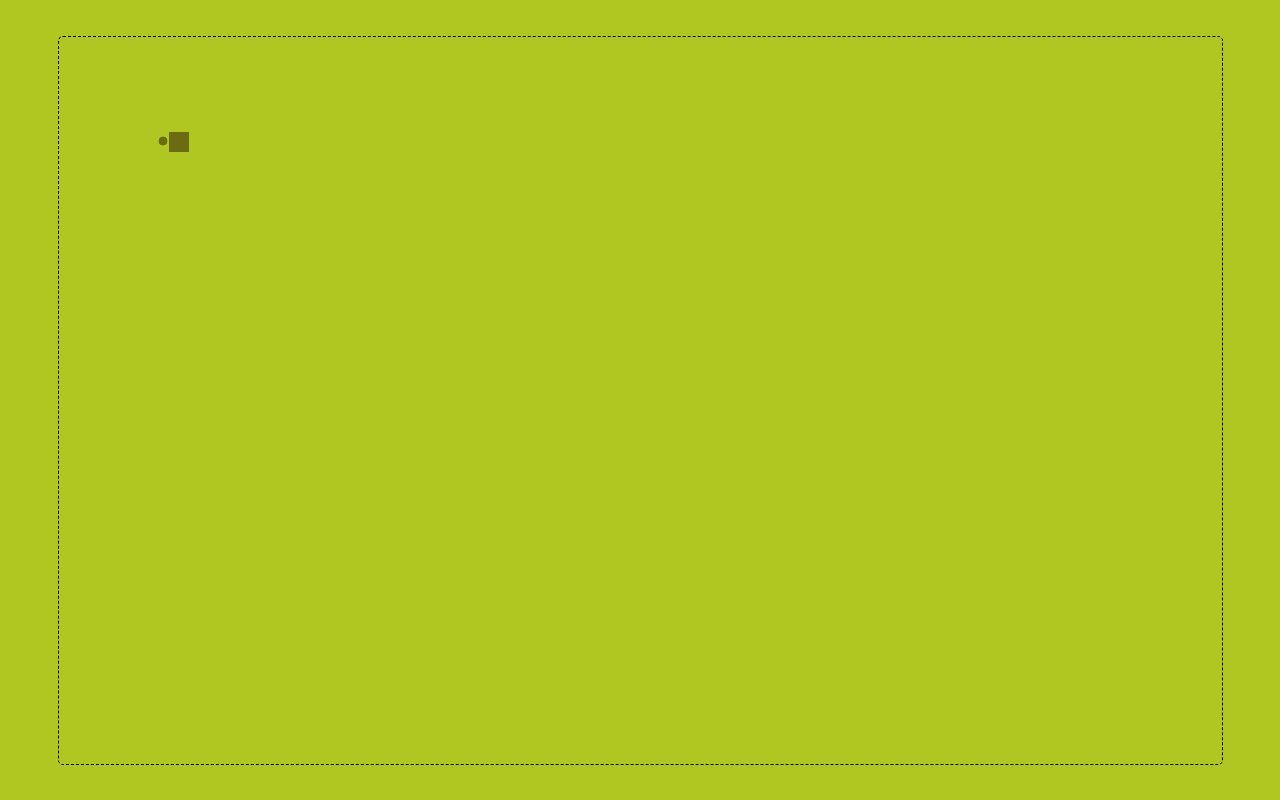
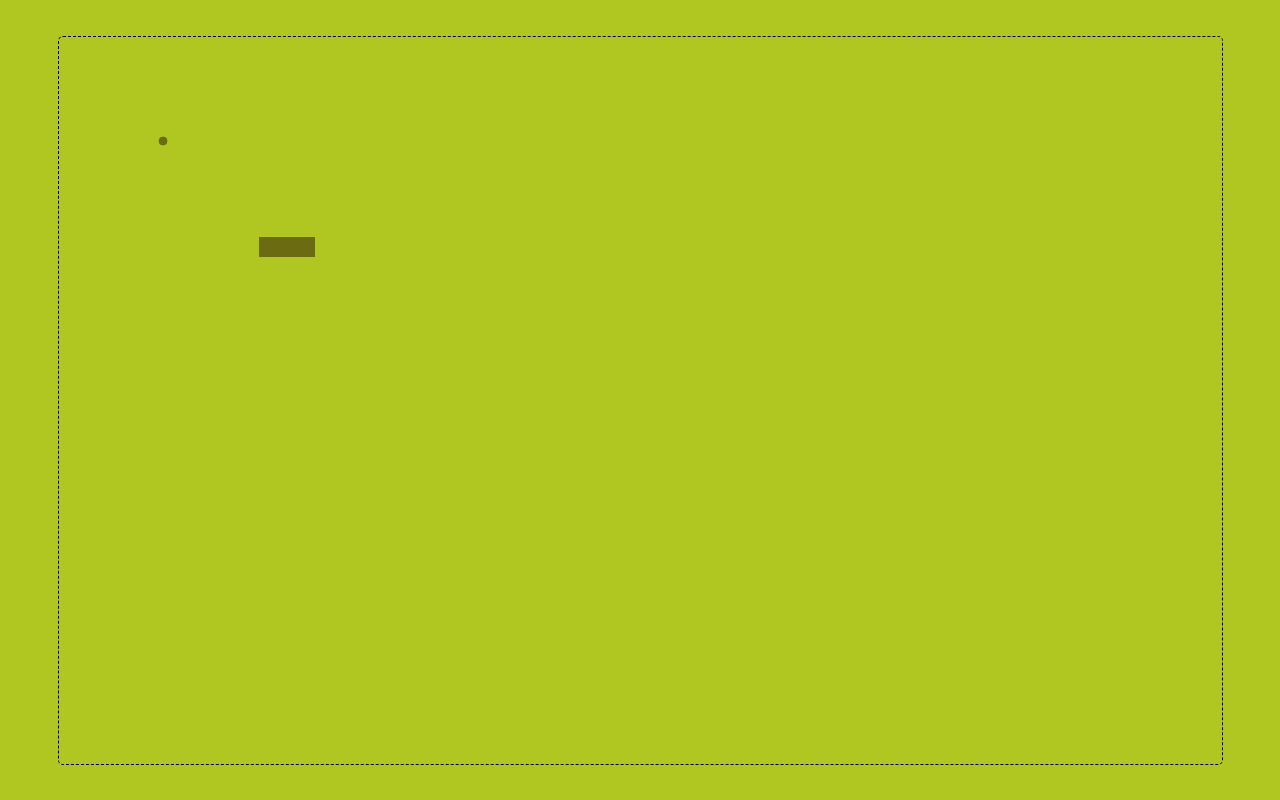
Before and after one commit to adibfirman/snake-game, a plain HTML site: page index.html in a window 1280 px wide. Drawn offline with Linux system fonts and the light colour scheme.

Commit message:
add: static snake

```diff
--- a/app.js
+++ b/app.js
@@ -1,7 +1,9 @@
 const canvas = document.querySelector("canvas");
+const w = window.innerWidth / 1.1;
+const h = window.innerHeight / 1.1;
 
-canvas.width = window.innerWidth / 1.1;
-canvas.height = window.innerHeight / 1.1;
+canvas.width = w;
+canvas.height = h;
 
 const c = canvas.getContext("2d");
 const primaryColor = "#6B6B11";
@@ -17,8 +19,17 @@ c.fill();
 c.stroke();
 
 /** Draw the snake */
-for (let i = 0; i < 2; i++) {
+const snakes = [{ x: 200, y: 200 }];
+const defaultLong = 5;
+for (let i = 1; i <= defaultLong; i++) {
+  const data = snakes[i - 1];
+
+  snakes.push({
+    x: data.x + 10,
+    y: data.y
+  });
+
   c.beginPath();
-  c.fillRect(110, 95, 20, 20);
+  c.fillRect(data.x, data.y, 16, 20);
   c.stroke();
 }
--- a/index.html
+++ b/index.html
@@ -24,6 +24,6 @@
   </head>
   <body>
     <canvas></canvas>
-    <script src="app.js"></script>
+    <script preload src="app.js"></script>
   </body>
 </html>
```
